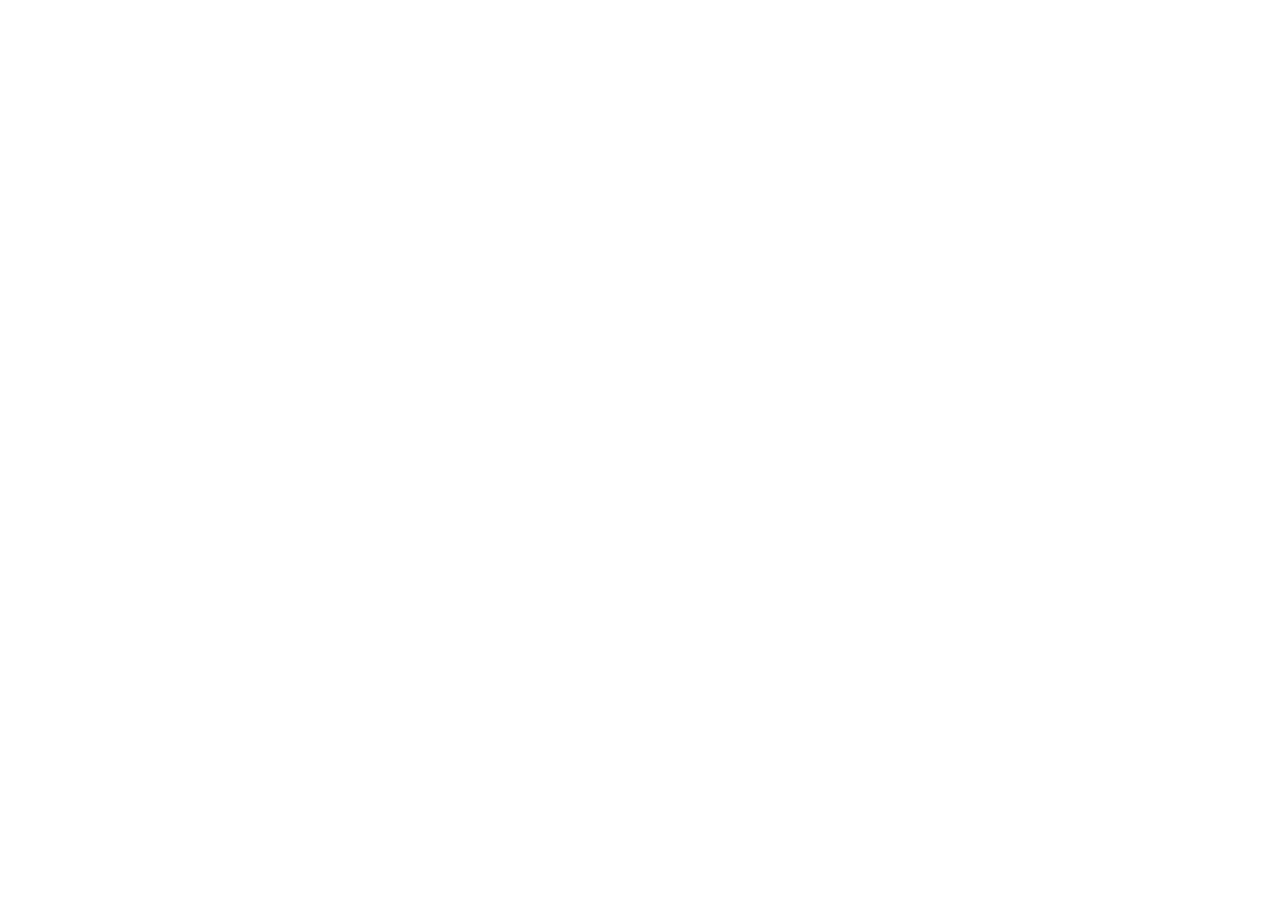
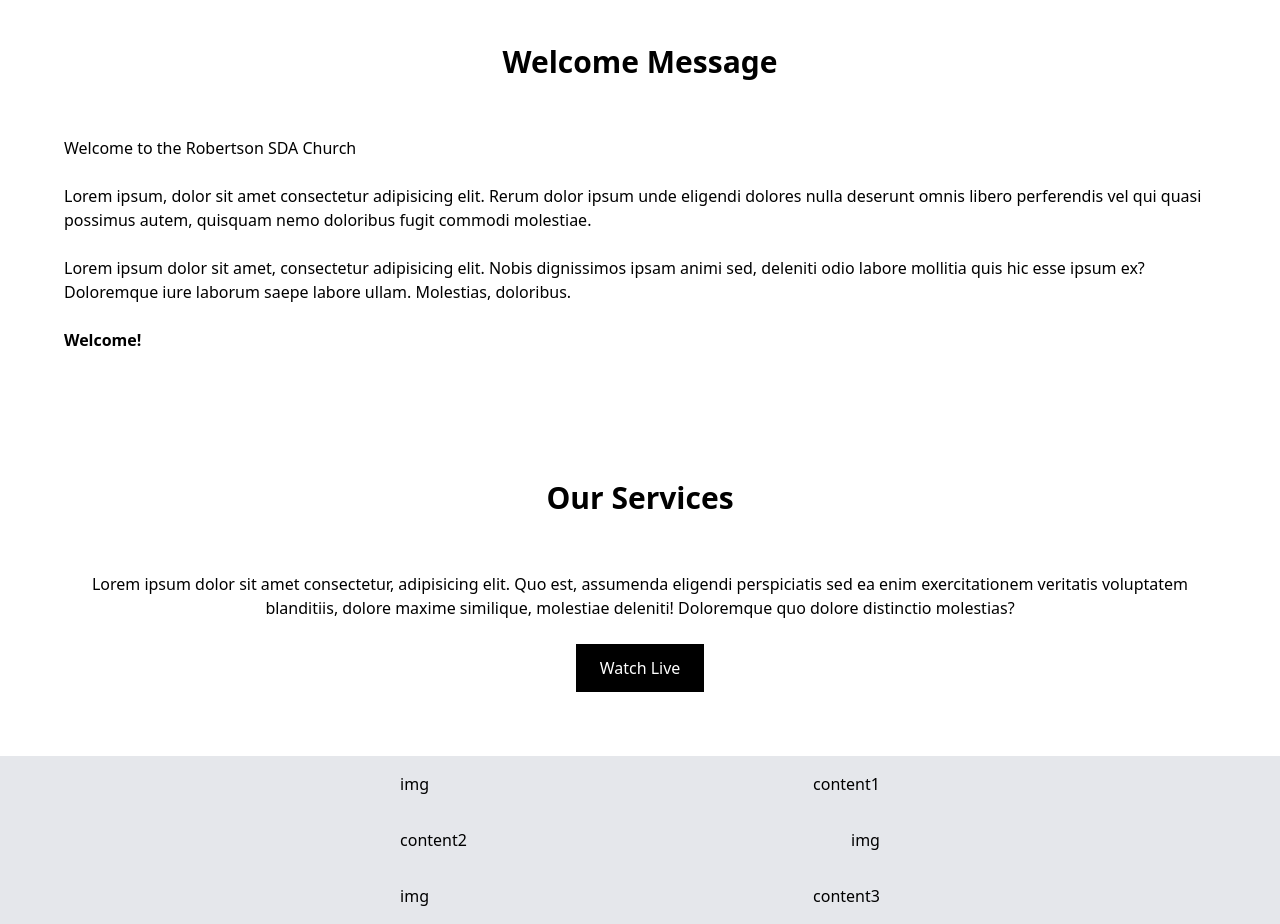
Before and after one commit to Bonzaii1/RobertsonSDA, a React (Vite) app: page / in a window 1280 px wide. Shown: the part 600-1524 px from the top of the page. Before the commit the page ends 800 px from the top, so only its background shows below. Built offline with nearby package versions, Linux system fonts and the light colour scheme.

Commit message:
Added some more sections up to church visions

```diff
--- a/src/pages/Home.jsx
+++ b/src/pages/Home.jsx
@@ -3,11 +3,17 @@
 
 export const Home = () => {
 
+    let card_items = ["content1", "content2", "content3"]
+
+
     return (
         <>
             <div className='w-full h-full'>
+                {/* Navbar */}
                 <Navbar />
-                <div className='flex justify-end text-white w-full bg-[url("../../public/church_background.jpg")] bg-cover bg-top-left bg-fixed relative'>
+
+                {/* Church Background Hero */}
+                <div className='flex justify-end text-white w-full bg-[url("../../public/church_background.jpg")] bg-cover bg-top-left relative'>
                     <div className='absolute inset-0 bg-linear-to-r from-transparent from-40% to-gray-900' />
                     <div className='relative z-10 mx-24 my-12 p-12 text-right'>
                         <h1 className='font-bold text-4xl'>Robertson SDA</h1>
@@ -24,9 +30,68 @@
                             Our location <br /> 123 Main st <br /> <span className='font-bold'>Contact us: +1 (333) 333-333</span>
                         </div>
                     </div>
+                </div>
+
+                {/* Welcome Message */}
+
+                <div className='bg-[url("/wavy-bg.webp")] bg-cover bg-top-left'>
+                    <div className='flex flex-col items-center p-12'>
+                        <h1 className='text-3xl font-bold p-4'>Welcome Message</h1>
+                        <br />
+                        <div className='p-4'>
+                            <p>Welcome to the Robertson SDA Church</p><br />
+                            <p>Lorem ipsum, dolor sit amet consectetur adipisicing elit. Rerum dolor ipsum unde eligendi dolores nulla deserunt omnis libero perferendis vel qui quasi possimus autem, quisquam nemo doloribus fugit commodi molestiae.
+                            </p><br />
+                            <p>Lorem ipsum dolor sit amet, consectetur adipisicing elit. Nobis dignissimos ipsam animi sed, deleniti odio labore mollitia quis hic esse ipsum ex? Doloremque iure laborum saepe labore ullam. Molestias, doloribus.</p>
+                            <br />
+                            <p className='font-bold'>Welcome!</p>
+                        </div>
+
+                    </div>
+                </div>
 
 
+                {/* Services */}
+
+                <div className='bg-white'>
+                    <div className='flex flex-col items-center p-12'>
+                        <h1 className='text-3xl font-bold p-4'>Our Services</h1>
+                        <br />
+                        <div className='p-4 text-center'>
+                            <p>Lorem ipsum dolor sit amet consectetur, adipisicing elit. Quo est, assumenda eligendi perspiciatis sed ea enim exercitationem veritatis voluptatem blanditiis, dolore maxime similique, molestiae deleniti! Doloremque quo dolore distinctio molestias?</p><br />
+                            <button className='bg-black text-white p-3 px-6'>Watch Live</button>
+                        </div>
+                    </div>
                 </div>
+
+                {/* Card Sections */}
+
+                <div className='bg-gray-200'>
+                    {
+                        card_items.map((item, idx) => {
+                            if (idx % 2 == 0) {
+                                return (
+                                    <div className='flex justify-evenly p-4'>
+                                        <p>img</p>
+                                        <p>{item}</p>
+                                    </div>
+                                )
+                            }
+                            else {
+                                return (
+                                    <div className='flex justify-evenly p-4'>
+                                        <p>{item}</p>
+                                        <p>img</p>
+                                    </div>
+                                )
+                            }
+                        })
+                    }
+                </div>
+
+
+                {/* Church Visions */}
+
 
 
             </div>
```
Also changed, not shown: public/wavy-bg.webp (added).
